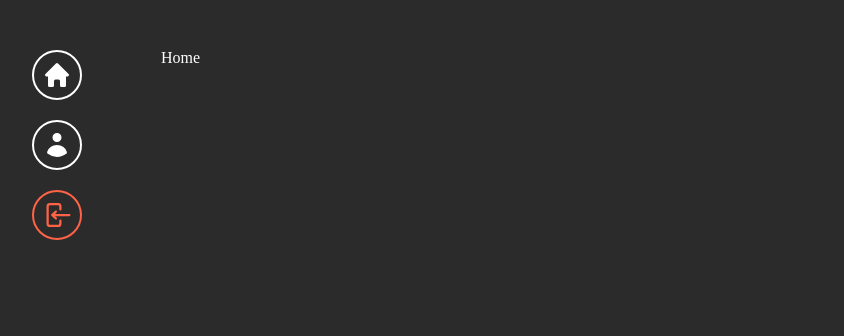
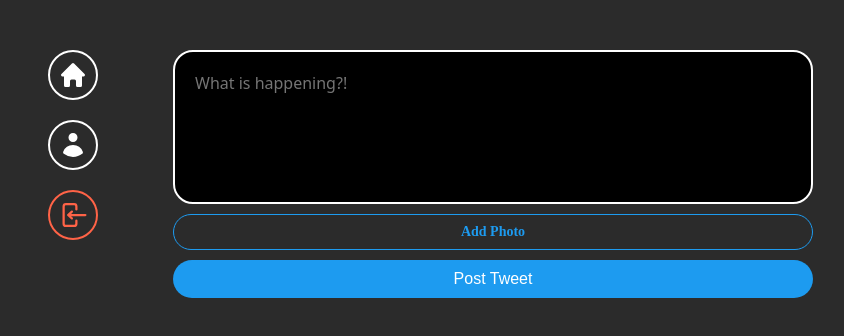
Before and after one commit to dasom222g/chwitter, a React (Create React App) app: page / in a window 1280 px wide. Shown: the top 336 px of the page, without its empty margins (27-871 px from the left). Built offline with nearby package versions, Linux system fonts and the light colour scheme; no server answers; sample sign-in values are in the browser's storage.

Commit message:
Add PostTweet

```diff
--- a/src/components/Layout.tsx
+++ b/src/components/Layout.tsx
@@ -8,7 +8,7 @@
   gap: 20px;
   grid-template-columns: 1fr 4fr;
   height: 100%;
-  padding: 50px 0px;
+  padding: 50px 20px;
   width: 100%;
   max-width: 860px;
 `;
--- /dev/null
+++ b/src/components/PostTweeForm.tsx
@@ -0,0 +1,104 @@
+import React, { useState } from "react";
+import styled from "styled-components";
+
+const Form = styled.form`
+  display: flex;
+  flex-direction: column;
+  gap: 10px;
+`;
+
+const TextArea = styled.textarea`
+  border: 2px solid white;
+  padding: 20px;
+  border-radius: 20px;
+  font-size: 16px;
+  color: white;
+  background-color: black;
+  width: 100%;
+  resize: none;
+  font-family: system-ui, -apple-system, BlinkMacSystemFont, "Segoe UI", Roboto,
+    Oxygen, Ubuntu, Cantarell, "Open Sans", "Helvetica Neue", sans-serif;
+  &::placeholder {
+    font-size: 16px;
+  }
+  &:focus {
+    outline: none;
+    border-color: #1d9bf0;
+  }
+`;
+
+const AttachFileButton = styled.label`
+  padding: 10px 0px;
+  color: #1d9bf0;
+  text-align: center;
+  border-radius: 20px;
+  border: 1px solid #1d9bf0;
+  font-size: 14px;
+  font-weight: 600;
+  cursor: pointer;
+`;
+
+const AttachFileInput = styled.input`
+  display: none;
+`;
+
+const SubmitBtn = styled.button`
+  background-color: #1d9bf0;
+  color: white;
+  border: none;
+  padding: 10px 0px;
+  border-radius: 20px;
+  font-size: 16px;
+  cursor: pointer;
+  &:hover,
+  &:active {
+    opacity: 0.9;
+  }
+`;
+
+// 트윗 올리는 컴포넌트
+const PostTweeForm = () => {
+  // logic
+  const [isLoading, setIsLoading] = useState(false);
+  const [tweet, setTweet] = useState("");
+  const [file, setFile] = useState<File | null>(null);
+
+  const handleTweetChange = (event: React.ChangeEvent<HTMLTextAreaElement>) => {
+    setTweet(event.target.value);
+  };
+
+  const handleFileChange = (event: React.ChangeEvent<HTMLInputElement>) => {
+    const { files } = event.target;
+    // 선택된 파일이 1개인 경우 해당 파일 저장
+    if (files && files.length === 1) {
+      setFile(files[0]);
+    }
+  };
+
+  // view
+  return (
+    <Form>
+      <TextArea
+        value={tweet}
+        rows={5}
+        maxLength={100}
+        placeholder="What is happening?!"
+        onChange={handleTweetChange}
+      />
+      <AttachFileButton htmlFor="file">
+        {file ? "Photo Added✅" : "Add Photo"}
+      </AttachFileButton>
+      <AttachFileInput
+        type="file"
+        id="file"
+        accept="image/*"
+        onChange={handleFileChange}
+      />
+      <SubmitBtn type="submit">
+        {isLoading ? "Posting..." : "Post Tweet"}
+      </SubmitBtn>
+    </Form>
+  );
+};
+
+export default PostTweeForm;
--- a/src/pages/Home.tsx
+++ b/src/pages/Home.tsx
@@ -1,10 +1,17 @@
 import React from "react";
+import PostTweeForm from "../components/PostTweeForm";
+import styled from "styled-components";
 
+const Wrapper = styled.div``;
 const Home = () => {
   // logic
 
   // view
-  return <div>Home</div>;
+  return (
+    <Wrapper>
+      <PostTweeForm />
+    </Wrapper>
+  );
 };
 
 export default Home;
```
